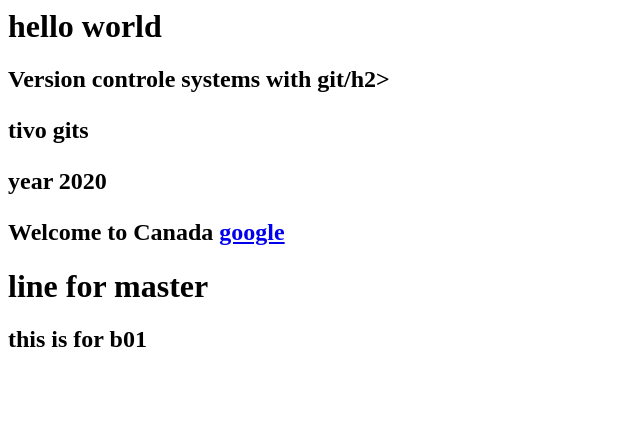
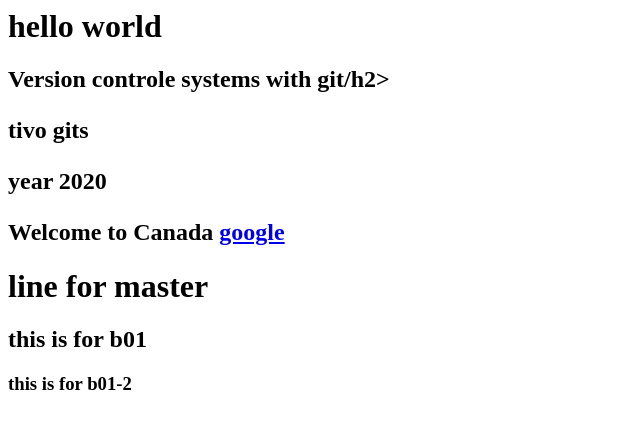
Before and after one commit to ayoubamiar/new-project, a plain HTML site: page page.html in a window 1280 px wide. Shown: the whole page, without its empty margins (0-640 px from the left). Drawn offline with Linux system fonts and the light colour scheme.

Commit message:
add line in b01-2

```diff
--- a/page.html
+++ b/page.html
@@ -11,5 +11,6 @@
 			<a href="google.com">google</a>
                 <h1>line for master</h1>
                 <h2>this is for b01</h2>
+                <h3>this is for b01-2</h3>
     </body>
 </html>
```
